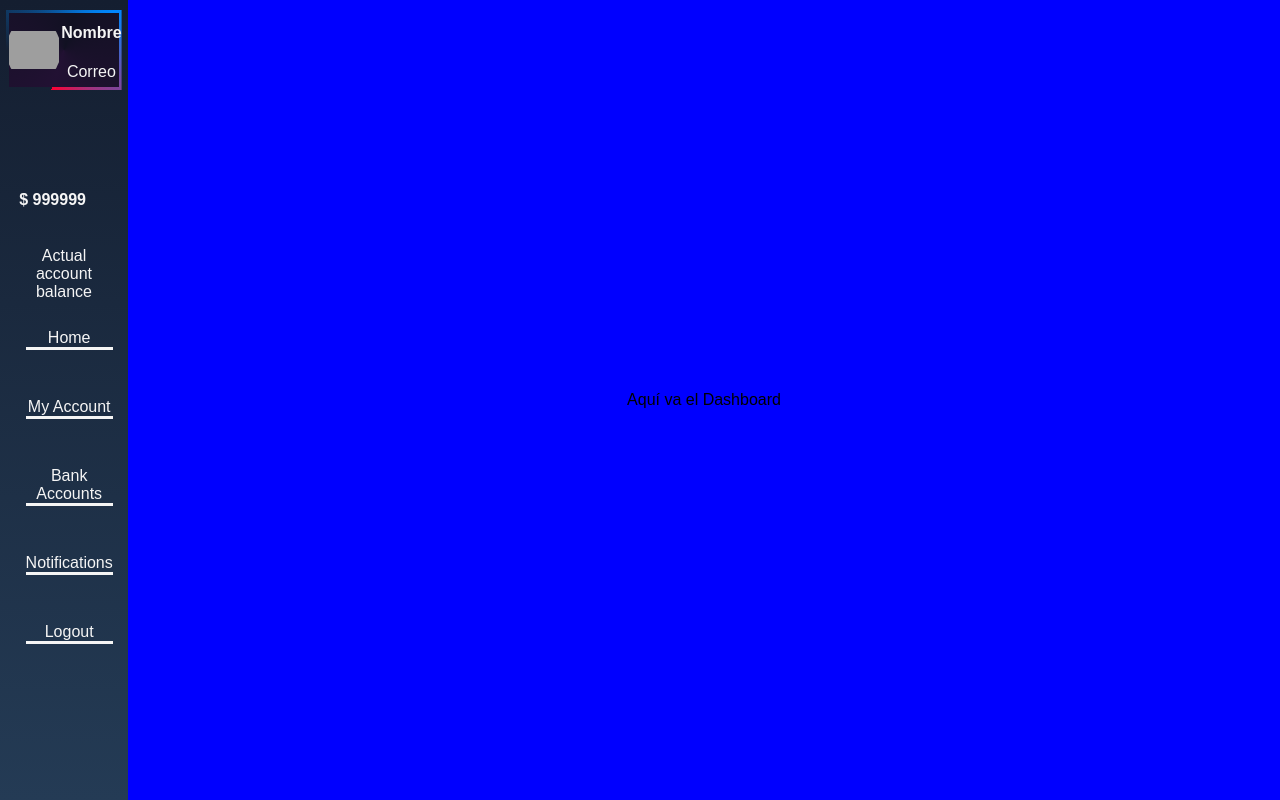
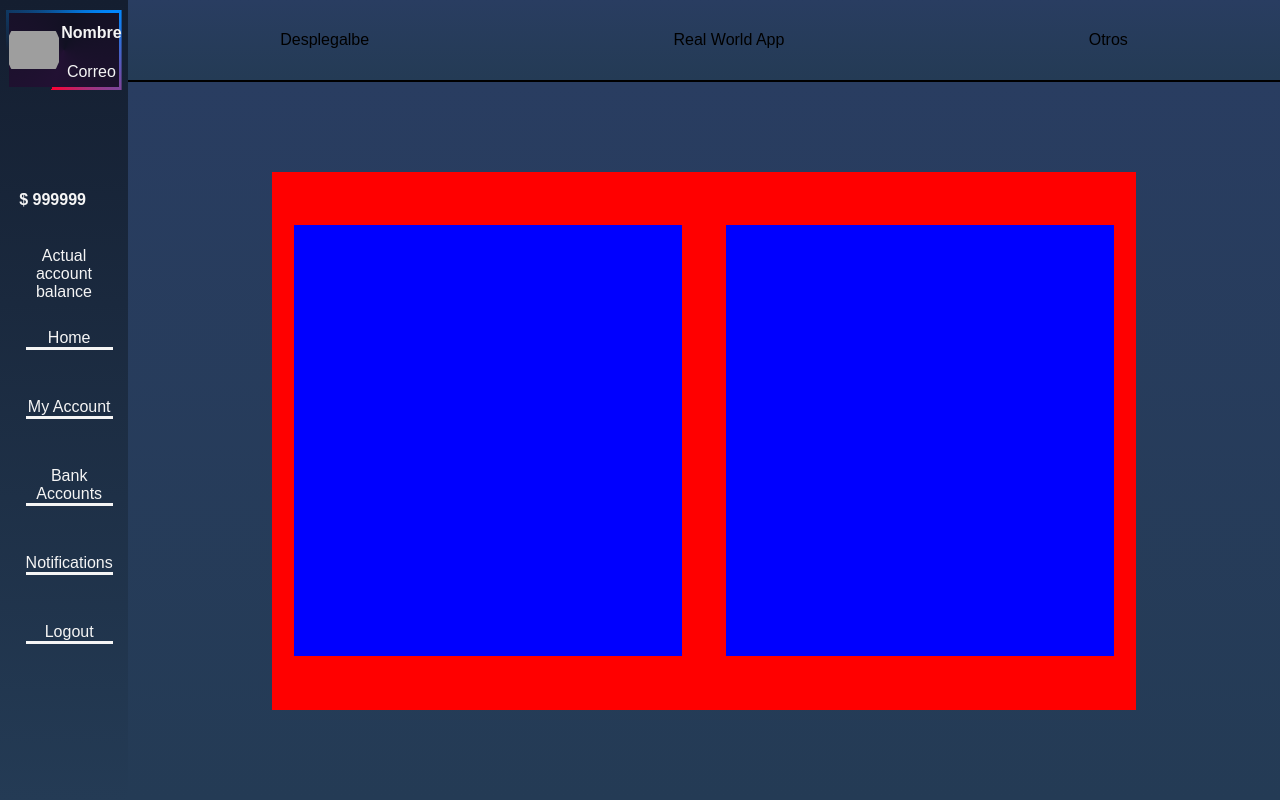
Before and after one commit to PereReynesSolera/Solera_BankPractice, a React (Create React App) app: page /principal in a window 1280 px wide. Built offline with nearby package versions, Linux system fonts and the light colour scheme; grey boxes are pictures that could not be loaded.

Commit message:
Added registration and login window

```diff
--- a/src/components/Principal/Dashboard.css
+++ b/src/components/Principal/Dashboard.css
@@ -9,7 +9,49 @@ body {
     display: flex;
     justify-content: center;
     align-items: center;
-    flex-direction: row;
+    flex-direction: column;
     width: 90%;
     height: 100vh;
   }
+
+  .headerDashboard{
+    display: flex;
+    justify-content: space-around;
+    align-items: center;
+    flex-direction: row;
+    background: linear-gradient(#293d61, #243b55);
+    border-bottom: 2px solid black;
+    width: 100%;
+    height: 10%;
+  }
+
+  .bodyDashboard{
+    background: linear-gradient(#293d61, #243b55);
+    display: flex;
+    justify-content: center;
+    align-items: center;
+    width: 100%;
+    height: 90%;
+  }
+
+  .center{
+    width: 75%;
+    height: 75%;
+    background-color: red;
+    display: flex;
+    justify-content: space-around;
+    align-items: center;
+    flex-direction: row;
+  }
+
+  .imageThing{
+    width: 45%;
+    height: 80%;
+    background-color: blue;
+  }
+
+  .personalDataForm{
+    width: 45%;
+    height: 80%;
+    background-color: blue;
+  }
--- a/src/components/Principal/Dashboard.js
+++ b/src/components/Principal/Dashboard.js
@@ -3,7 +3,17 @@ import './Dashboard.css';
 const Dashboard = () =>{
     return(
     <div className="dashboard">
-        Aquí va el Dashboard
+        <header className='headerDashboard'>
+            <div>Desplegalbe</div>
+            <div>Real World App</div>
+            <div>Otros</div>
+        </header>
+        <div className='bodyDashboard'>
+            <div className='center'>
+                <div className='imageThing'></div>
+                <div className='personalDataForm'></div>
+            </div>
+        </div>
     </div>
     );
 }
--- a/src/components/Register/Form.js
+++ b/src/components/Register/Form.js
@@ -62,7 +62,7 @@ const FormComponent = () => {
 
             navigate("/principal");
           } catch (error) {
-            navigate("/principal");
+            navigate("/");
             console.error("Error: " + error);
           }
     }
```
